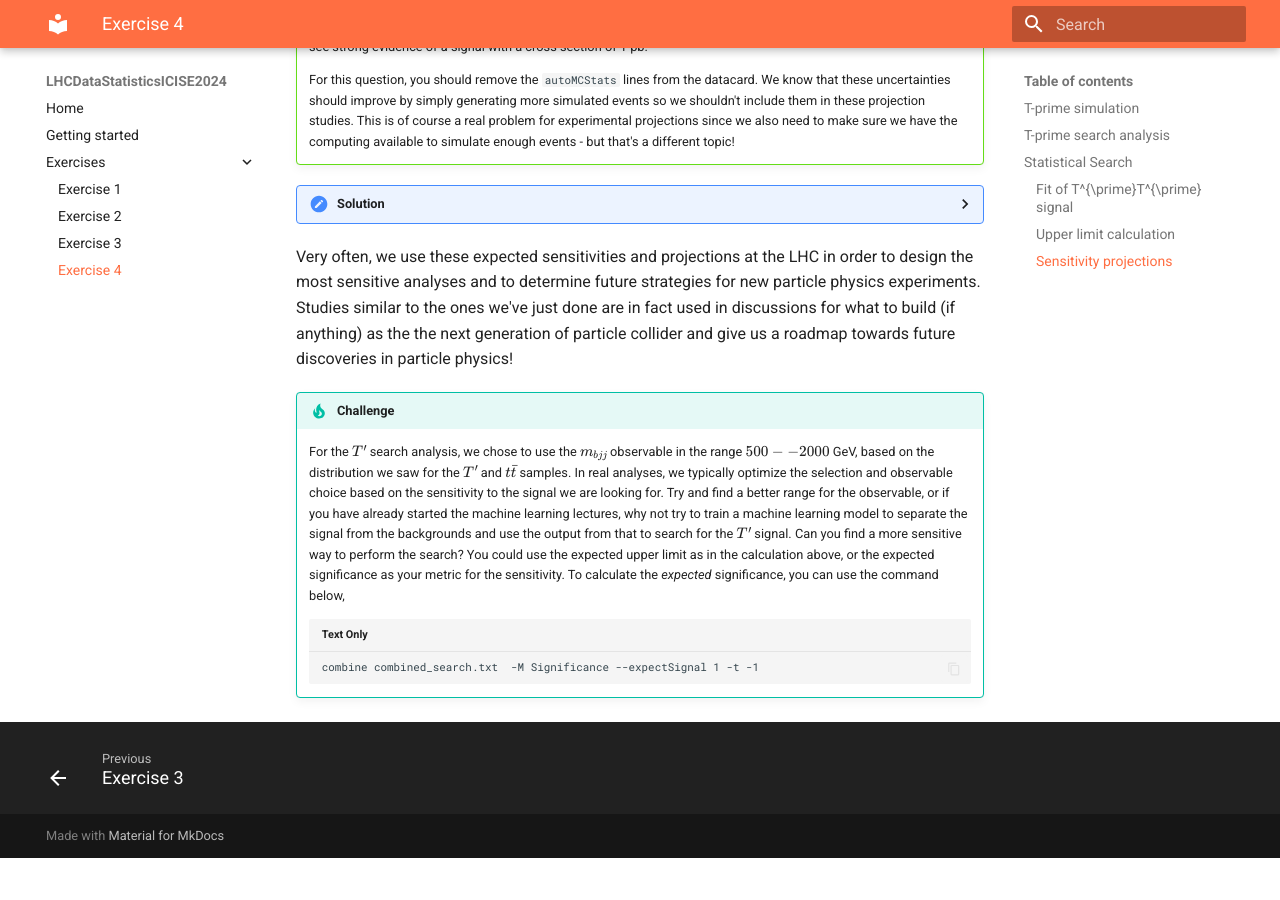
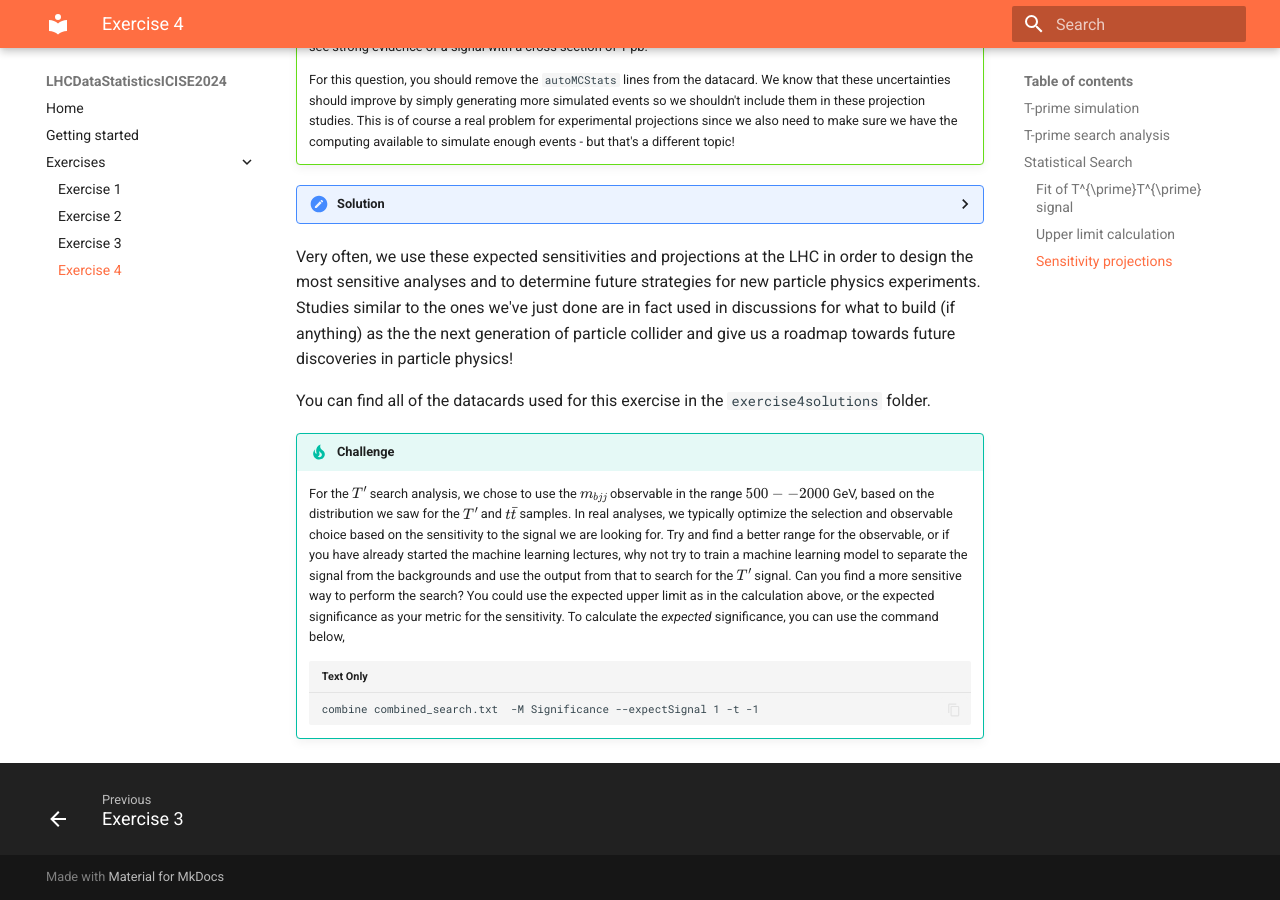
Before and after one commit to nucleosynthesis/LHCDataStatisticsICISE2024, an MkDocs documentation site: the page built from docs/day4.md, in a window 1280 px wide and 900 px high, scrolled down 8461 px. Built offline with MkDocs 1.6.1 and Material for MkDocs 9.7.7, drawn with Linux system fonts in a browser that asks for light colours; formulas are drawn with MathJax 3; before the commit the page ends 9319 px from its top, so only the background shows below that.

Commit message:
Added final datacards too

````diff
--- a/docs/day4.md
+++ b/docs/day4.md
@@ -314,12 +314,14 @@ which tells `combine` to calculate the significance we would expect to see for a
 
 /// details | Solution
 You can run the commands setting the value of `lumi_scale` to larger values with a simple bash for loop, for example,
-```
+```sh
 for i in 1 10 20 50 100 200 500 1000;  do combine combined_search.txt -M Significance  --expectSignal 1 -t -1 --setParameters lumi_scale=$i -n scale.$i; done
 ```
 
 Below is a plot showing the  expected upper limit and the expected significance as a function of the `lumi_scale` value.
 ![lumiscale](images/projections.png)
+
+From the figures, we would be able to exclude the $T^{\prime}$ signal with a cross section 1 pb with about 250 times as much data, and obtain strong evidence with 450 times as much. Unfortunately, our signal has a cross-section with a much smaller cross-section - 0.0118 pb so we would need to greatly improve the analysis rather than simply collect more data to reach a good sensitivity to it!
 
 The code used to make the plot is below,
 ```python
@@ -366,6 +368,7 @@ ax2.axhline(3,color='red')
 
 Very often, we use these expected sensitivities and projections at the LHC in order to design the most sensitive analyses and to determine future strategies for new particle physics experiments. Studies similar to the ones we've just done are in fact used in discussions for what to build (if anything) as the the next generation of particle collider and give us a roadmap towards future discoveries in particle physics!
 
+You can find all of the datacards used for this exercise in the `exercise4solutions` folder.
 
 !!! tip "Challenge"
     For the $T^{\prime}$ search analysis, we chose to use the $m_{bjj}$ observable in the range $500--2000$ GeV, based on the distribution we saw for the $T^{\prime}$ and $t\bar{t}$ samples. In real analyses, we typically optimize the selection and observable choice based on the sensitivity to the signal we are looking for. Try and find a better range for the observable, or if you have already started the machine learning lectures, why not try to train a machine learning model to separate the signal from the backgrounds and use the output from that to search for the $T^{\prime}$ signal. Can you find a more sensitive way to perform the search? You could use the expected upper limit as in the calculation above, or the expected significance as your metric for the sensitivity. To calculate the *expected* significance, you can use the command below,
````
